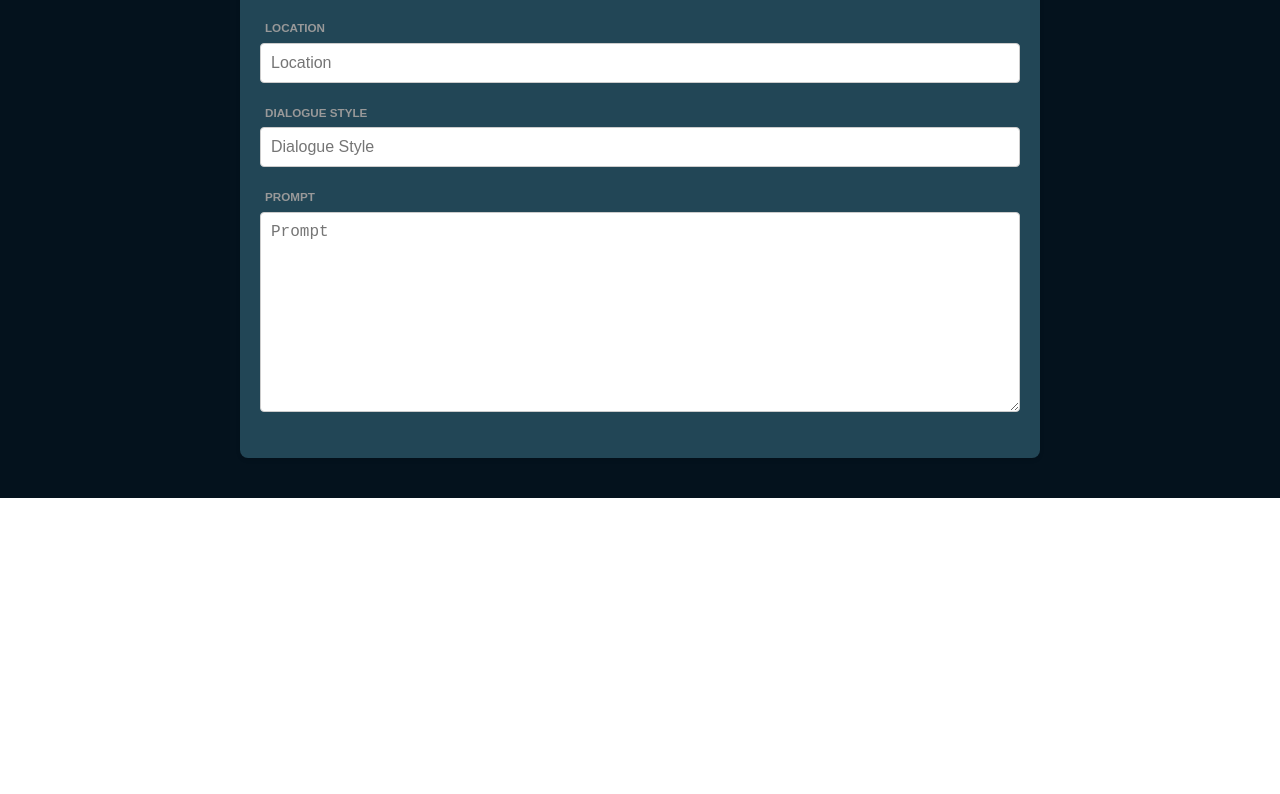
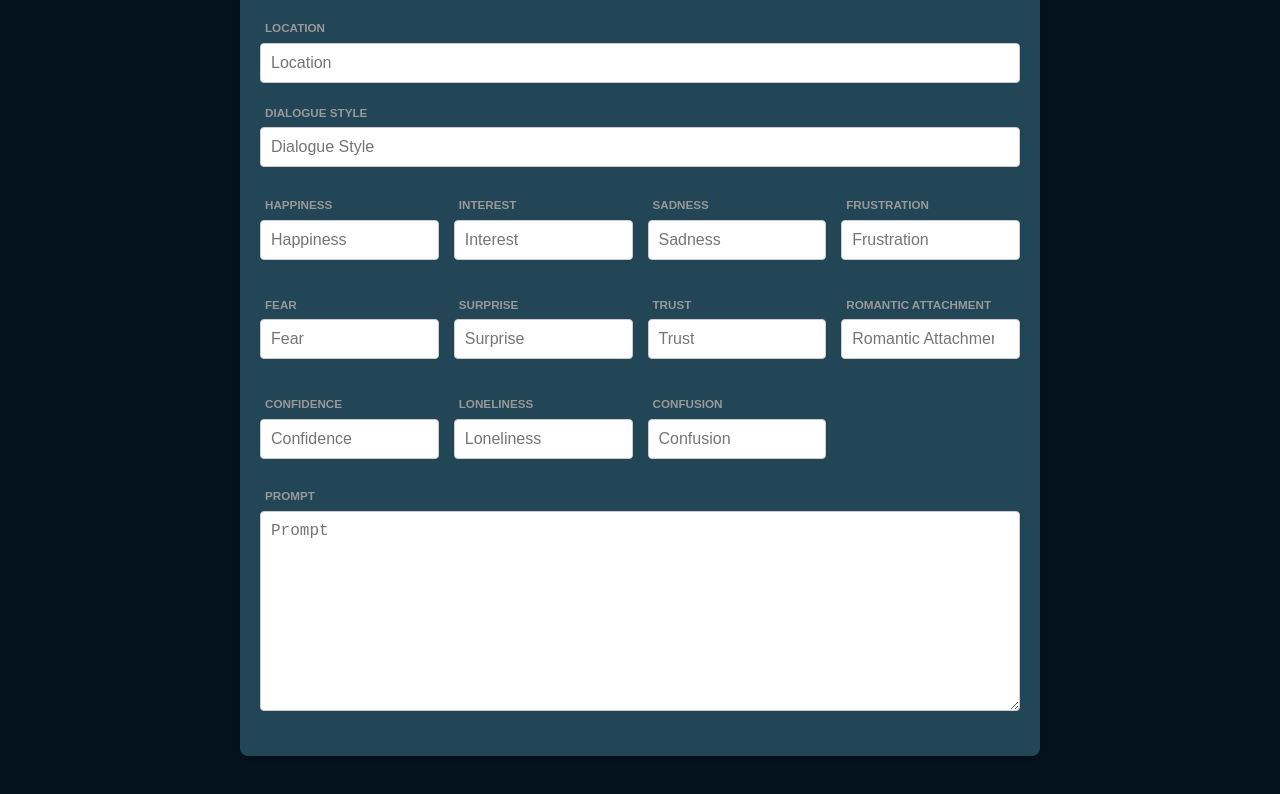
Before and after one commit to judus/react-companion-ai, a React (Create React App) app: page /character/create in a window 1280 px wide. Shown: the part 978-1772 px from the top of the page. Before the commit the page ends 1476 px from the top, so only its background shows below. Built offline with nearby package versions, Linux system fonts and the light colour scheme; no server answers.

Commit message:
General progress

```diff
--- a/src/components/CharacterDetail/CharacterDetail.js
+++ b/src/components/CharacterDetail/CharacterDetail.js
@@ -1,7 +1,5 @@
-import React, {useContext, useEffect, useState} from 'react';
+import React, {useEffect, useState} from 'react';
 import {Link, useNavigate, useParams} from 'react-router-dom';
-import ApiRequest from "../../services/ApiRequest";
-import {UserContext} from "../../contexts/UserContext";
 import {useApiWithToken} from "../../services/useApiWithToken";
 
 function CharacterDetail() {
--- a/src/components/CharacterForm/CharacterForm.js
+++ b/src/components/CharacterForm/CharacterForm.js
@@ -129,6 +129,76 @@ function CharacterForm() {
                         <input type="text" name="dialogue_style" placeholder="Dialogue Style" value={character.dialogue_style} onChange={handleChange}/>
                     </div>
 
+                    <div className="attributes">
+                        <div className="form-field">
+                            <label htmlFor="happiness" className="form-label">Happiness</label>
+                            <input type="number" name="happiness" placeholder="Happiness" value={character.happiness}
+                                   onChange={handleChange} min="0" max="10"/>
+                        </div>
+
+                        <div className="form-field">
+                            <label htmlFor="interest" className="form-label">Interest</label>
+                            <input type="number" name="interest" placeholder="Interest" value={character.interest}
+                                   onChange={handleChange} min="0" max="10"/>
+                        </div>
+
+                        <div className="form-field">
+                            <label htmlFor="sadness" className="form-label">Sadness</label>
+                            <input type="number" name="sadness" placeholder="Sadness" value={character.sadness}
+                                   onChange={handleChange} min="0" max="10"/>
+                        </div>
+
+                        <div className="form-field">
+                            <label htmlFor="frustration" className="form-label">Frustration</label>
+                            <input type="number" name="frustration" placeholder="Frustration" value={character.frustration}
+                                   onChange={handleChange} min="0" max="10"/>
+                        </div>
+
+                        <div className="form-field">
+                            <label htmlFor="fear" className="form-label">Fear</label>
+                            <input type="number" name="fear" placeholder="Fear" value={character.fear}
+                                   onChange={handleChange} min="0" max="10"/>
+                        </div>
+
+                        <div className="form-field">
+                            <label htmlFor="surprise" className="form-label">Surprise</label>
+                            <input type="number" name="surprise" placeholder="Surprise" value={character.surprise}
+                                   onChange={handleChange} min="0" max="10"/>
+                        </div>
+
+                        <div className="form-field">
+                            <label htmlFor="trust" className="form-label">Trust</label>
+                            <input type="number" name="trust" placeholder="Trust" value={character.trust}
+                                   onChange={handleChange} min="0" max="10"/>
+                        </div>
+
+                        <div className="form-field">
+                            <label htmlFor="romantic_attachment" className="form-label">Romantic Attachment</label>
+                            <input type="number" name="romantic_attachment" placeholder="Romantic Attachment"
+                                   value={character.romantic_attachment} onChange={handleChange} min="0" max="10"/>
+                        </div>
+
+                        <div className="form-field">
+                            <label htmlFor="confidence" className="form-label">Confidence</label>
+                            <input type="number" name="confidence" placeholder="Confidence" value={character.confidence}
+                                   onChange={handleChange} min="0" max="10"/>
+                        </div>
+
+                        <div className="form-field">
+                            <label htmlFor="loneliness" className="form-label">Loneliness</label>
+                            <input type="number" name="loneliness" placeholder="Loneliness" value={character.loneliness}
+                                   onChange={handleChange} min="0" max="10"/>
+                        </div>
+
+                        <div className="form-field">
+                            <label htmlFor="confusion" className="form-label">Confusion</label>
+                            <input type="number" name="confusion" placeholder="Confusion" value={character.confusion}
+                                   onChange={handleChange} min="0" max="10"/>
+                        </div>
+
+                    </div>
+
+
                     <div className="form-field">
                         <label htmlFor="prompt" className="form-label">Prompt</label>
                         <textarea name="prompt" placeholder="Prompt" value={character.prompt} onChange={handleChange}></textarea>
--- a/src/components/Characters/Characters.js
+++ b/src/components/Characters/Characters.js
@@ -34,9 +34,11 @@ function Characters() {
                 <ul className="item-list">
                     {characters.map((character) => (
                         <li key={character.id} onClick={() => handleClick(character.id)}>
-                            <h4>{character.name}</h4>
-                            <div className="character-description-short">
-                                {character.gender}, {character.age}, {character.location}, {character.occupation}
+                            <div className="character-short">
+                                <h4>{character.name}</h4>
+                                <div className="character-description-short">
+                                    {character.gender}
+                                </div>
                             </div>
                         </li>
                     ))}
--- /dev/null
+++ b/src/components/ScoreCard/ScoreCard.js
@@ -0,0 +1,51 @@
+import React, {useEffect, useState} from 'react';
+
+const emotionToEmoji = {
+    happiness: '😊',
+    interest: '🤔',
+    sadness: '😢',
+    frustration: '😠',
+    fear: '😨',
+    surprise: '😮',
+    trust: '🤝',
+    romantic_attachment: '💞',
+    confidence: '💪',
+    loneliness: '🙍‍♂️',
+    confusion: '😕'
+};
+
+const ScoreCard = ({scorecard}) => {
+    const [previousScores, setPreviousScores] = useState(scorecard);
+    const [animateChange, setAnimateChange] = useState({});
+
+    useEffect(() => {
+        const newAnimateChange = {};
+        Object.keys(scorecard).forEach(key => {
+            newAnimateChange[key] = scorecard[key] !== previousScores[key];
+        });
+        setAnimateChange(newAnimateChange);
+        setPreviousScores(scorecard);
+    }, [scorecard]);
+
+    const capitalizeWords = (str) => {
+        return str.replace(/\b\w/g, char => char.toUpperCase()).replace(/_/g, ' ');
+    }
+
+    return (
+        <div className="scorecard">
+            {Object.entries(scorecard).map(([emotion, value]) => (
+                <div key={emotion} className="scorecard-item" title={emotion}>
+                    <div className="label">
+                        {emotion === 'romantic_attachment' ? 'Romance' : capitalizeWords(emotion)}
+                    </div>
+                    <span className="emotion">{emotionToEmoji[emotion]}</span>
+                    <span className={`value ${animateChange[emotion] ? 'animate-change' : ''}`}>
+                        x{value}
+                    </span>
+                </div>
+            ))}
+        </div>
+    );
+};
+
+export default ScoreCard;
--- a/src/services/ApiRequest.js
+++ b/src/services/ApiRequest.js
@@ -2,7 +2,6 @@ class ApiRequest {
     constructor(baseURL, token) {
         this.baseURL = baseURL;
     }
-
     async request(url, method, data = null, additionalHeaders = {}, token) {
         const headers = {
             'Authorization': `Bearer ${token}`,
--- a/src/services/useApiWithToken.js
+++ b/src/services/useApiWithToken.js
@@ -4,7 +4,7 @@ import {UserContext} from '../contexts/UserContext';
 
 export const useApiWithToken = () => {
     const {user} = useContext(UserContext);
-    const api = new ApiRequest('http://localhost:8000/api');
+    const api = new ApiRequest(process.env.REACT_APP_API_BASE_URL);
 
     const withToken = (apiMethod) => {
         return (...args) => {
--- a/src/styles/layout.css
+++ b/src/styles/layout.css
@@ -10,6 +10,10 @@
 	--cyan: #06D0E7;
 	--red: #FF7B68;
 	--pine: #224656
+}
+
+* {
+	box-sizing: border-box;
 }
 
 html, body {
@@ -197,21 +201,50 @@ ul.item-list li {
 }
 
 /* Pages */
-.character-list .item-list li {
-	background-color: var(--creme);
-	margin: 10px 0;
+.character-list .item-list {
+	display: flex;
+	flex-wrap: wrap;
+	margin: 0 calc(15px * -0.5);
+	width: auto;
 }
 
-.character-list .item-list li:hover {
+.character-list .item-list li {
+	width: 33.333%;
+	padding: calc(15px * 0.5);
+	background-color: transparent;
+}
+
+.character-list .item-list .character-short {
+	background-color: var(--creme);
+	border-radius: 8px;
+	padding: 15px;
+	height: 100%;
+}
+
+.character-list .item-list .character-short:hover {
 	background-color: var(--light-gray);
 	cursor: pointer;
 }
+
+
 
 .character-details {
 	background-color: var(--creme);
 	border-radius: 8px;
 	padding: 15px;
 	margin: 10px 0;
+}
+
+.character-form .attributes {
+	display: flex;
+	flex-wrap: wrap;
+	margin: 0 calc(15px * -0.5);
+	width: auto;
+}
+
+.character-form .attributes > * {
+	width: 25%;
+	padding: calc(15px * 0.5);
 }
 
 .character-sessions .item-list li {
@@ -243,6 +276,7 @@ ul.item-list li {
 	padding: 15px;
 	border-radius: 8px;
 	overflow-y: auto;
+	background-color: rgba(0, 0, 0, 0.1);
 }
 
 .messages::-webkit-scrollbar {
@@ -312,3 +346,42 @@ ul.item-list li {
 	border: none;
 	cursor: pointer;
 }
+
+/* ScoreCard */
+.scorecard {
+	padding: 10px 15px;
+	display: flex;
+	justify-content: space-between;
+	color: var(--white);
+}
+
+.scorecard-item {
+
+}
+
+.scorecard-item .label {
+	font-size: smaller;
+	color: var(--light-gray);
+	line-height: 1em;
+	padding-bottom: 10px;
+}
+
+.emotion {
+	font-weight: bold;
+	font-size: 24px;
+
+}
+
+.value {
+	margin-left: 5px;
+	font-size: 18px;
+}
+
+@keyframes number-change {
+	0%, 100% { color: black; }
+	20%, 80% { color: orange; }
+}
+
+.animate-change {
+	animation: number-change 3s ease;
+}
```
Also changed, not shown: src/components/ChatInterface/ChatInterface.js (+17 -4 lines), src/services/CharacterService.js (deleted).
